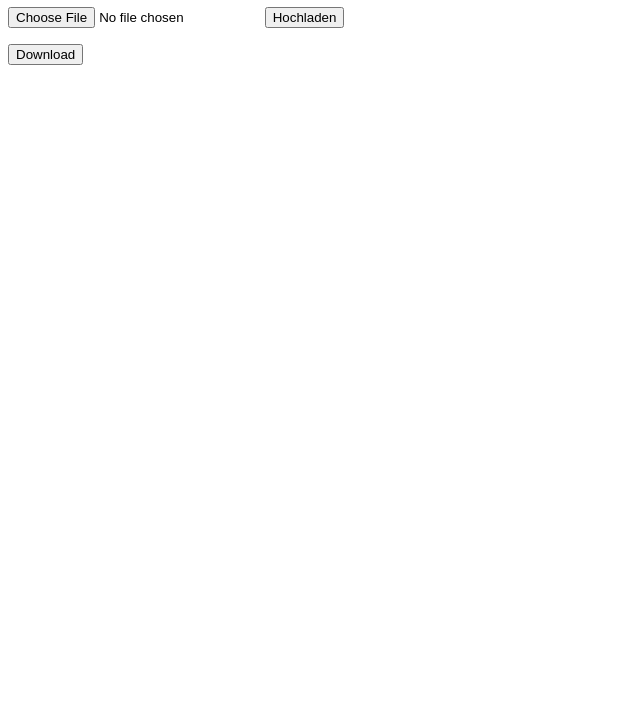
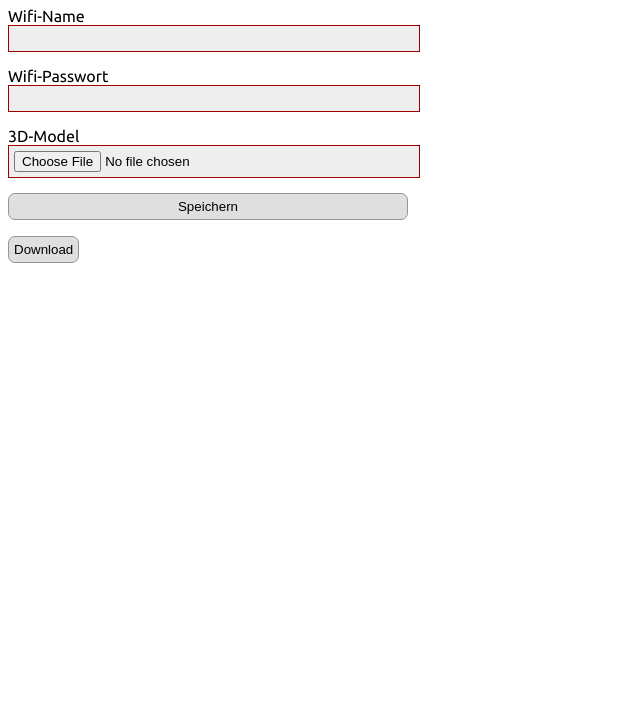
Before and after one commit to Orangenkuchen/lidar-fill-state-esp32, a plain HTML site: page web/upload.html in a window 1280 px wide. Shown: the part 73-800 px from the top of the page, without its empty margins (0-640 px from the left). Drawn offline with Linux system fonts and the light colour scheme; files that its build step writes are made by us from their sources.

Commit message:
Einstellungsseite und Style angepasst

```diff
--- /dev/null
+++ b/web/assets/base_style.css
@@ -0,0 +1,112 @@
+body {
+    --background-color: white;
+    --font-color: black;
+    --button-background: #dfdfdf;
+    --button-background-hover: #c4c4c4;
+    --button-background-hover-active: #9c9c9c;
+    --button-border-color: #969696;
+    --input-background: #eeeeee;
+    --input-background-selected: #dddddd;
+    --invalid-color: #9c0000;
+
+    background-color: var(--background-color);
+    color: var(--font-color);
+    font-family: "Ubuntu", sans-serif;
+
+    height: 100%;
+    width: 100%;
+    overflow: auto;
+}
+
+@media (prefers-color-scheme: dark) {
+    body {
+        --background-color: #191a1b;
+        --font-color: white;
+        --button-background: #38383a;
+        --button-background-hover: #48484b;
+        --button-background-hover-active: #4d4d50;
+        --button-border-color: #54595d;
+        --input-background: #161618;
+        --input-background-selected: #202024;
+        --invalid-color: #6b0000;
+    }
+}
+
+form {
+    display: flex;
+    flex-direction: column;
+
+    gap: 15px;
+
+    &.Thin {
+        max-width: 400px;
+    }
+
+    label {
+        p {
+            margin: 0;
+        }
+    }
+
+    input {
+        width: 100%;
+    }
+}
+
+button,
+input[type=submit],
+input[type=button] {
+    background-color: var(--button-background);
+
+    border-color: var(--button-border-color);
+    border-style: solid;
+    border-width: 1px;
+    border-radius: 7px;
+
+    color: var(--font-color);
+
+    padding: 5px;
+
+    &:hover {
+        background-color: var(--button-background-hover);
+
+        &:active {
+            background-color: var(--button-background-hover-active);
+        }
+    }
+
+    cursor: pointer;
+}
+
+input:not([type=submit]):not([type=button]) {
+    background-color: var(--input-background);
+    border-color: var(--button-border-color);
+    border-style: solid;
+    border-width: 1px;
+
+    padding: 5px;
+
+    color: var(--font-color);
+
+    &:focus {
+        background-color: var(--input-background-selected);
+    }
+
+    &:invalid {
+        border-color: var(--invalid-color)
+    }
+}
+
+input[type=file] {
+    cursor: pointer;
+}
+
+.ValidationHint {
+    display: none;
+}
+
+*:invalid {
+    .ValidationHint {
+        display: none;
+    }
+}
--- a/web/base_style.css
+++ /dev/null
@@ -1,15 +0,0 @@
-body {
-    --background-color: white;
-    --font-color: black;
-
-    background-color: var(--background-color);
-    color: var(--font-color);
-    font-family: "Ubuntu", sans-serif;
-}
-
-@media (prefers-color-scheme: dark) {
-    body {
-        --background-color: #191a1b;
-        --font-color: white;
-    }
-}
--- a/web/upload.html
+++ b/web/upload.html
@@ -6,13 +6,25 @@
     <link rel="preconnect" href="https://fonts.gstatic.com" crossorigin>
     <link href="https://fonts.googleapis.com/css2?family=Ubuntu&display=swap" rel="stylesheet">
     <link rel="stylesheet" href="/assets/base_style.css">
-    <title>Datei hochladen</title>
+    <title>Einstellungen</title>
 </head>
 <body>
-    <h1>Datei hochladen</h1>
-
-    <input id="file" type="file">
-    <button onclick="upload()">Hochladen</button>
+    <h1>Einstellungen</h1>
+    <form class="Thin">
+        <label>
+            <p>Wifi-Name</p>
+            <input name="wifi_name" required type="text" />
+        </label>
+        <label>
+            <p>Wifi-Passwort</p>
+            <input name="wifi_password" required type="password" />
+        </label>
+        <label>
+            <p>3D-Model</p>
+            <input id="file" required name="3d_model" type="file" accept="model/gltf-binary" />
+        </label>
+        <input type="submit" value="Speichern" />
+    </form>
 
     <p id="status"></p>
 
```
